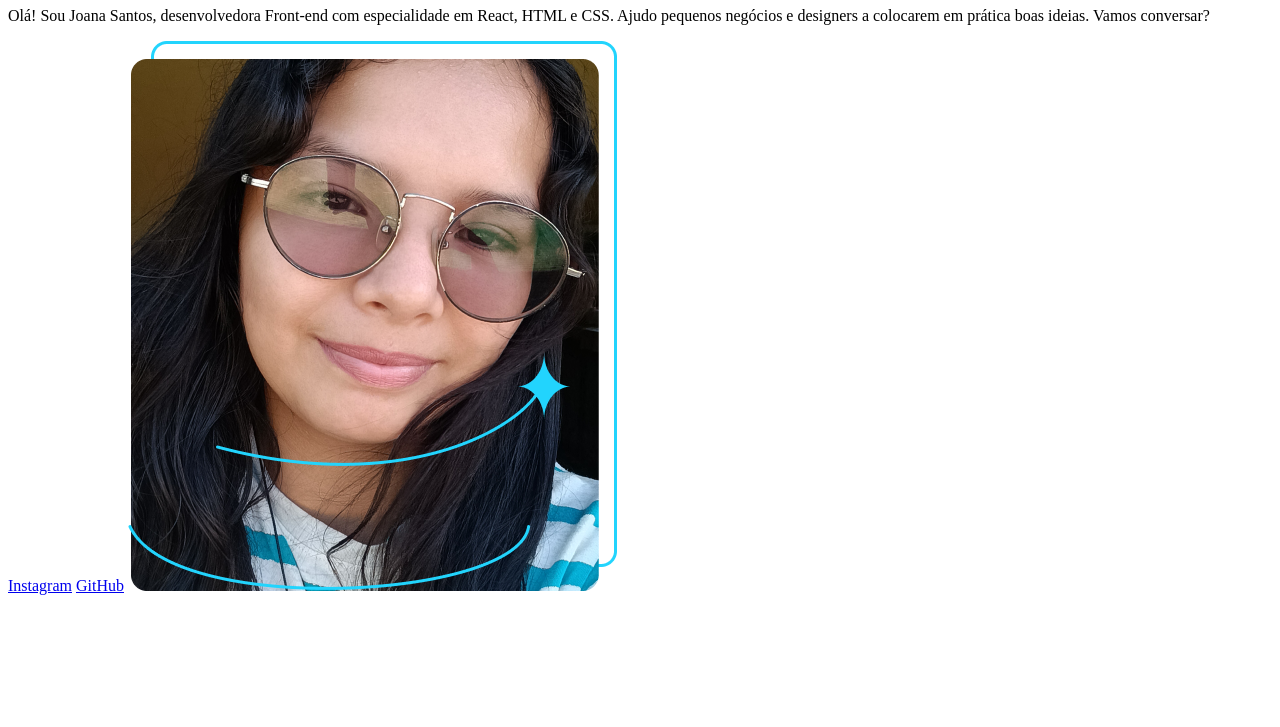
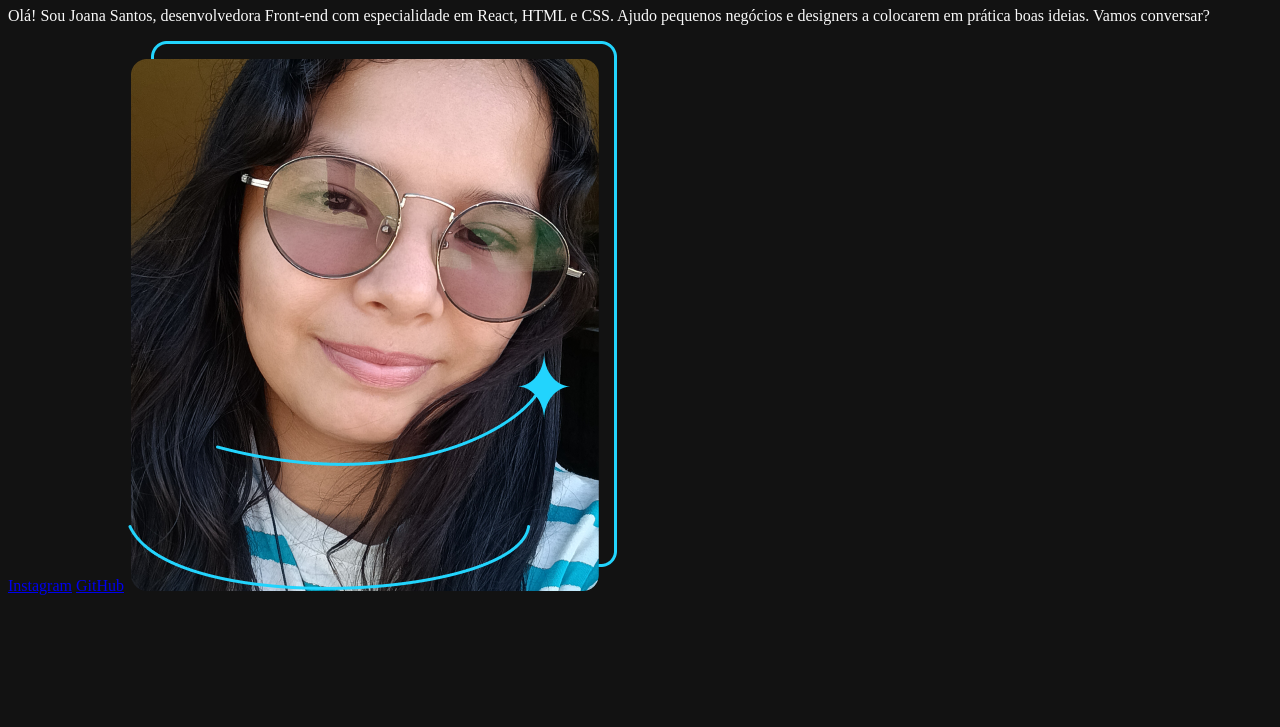
Before and after one commit to linda-brandao/portfolio, a plain HTML site: page index.html in a window 1280 px wide. Shown: the part 73-800 px from the top of the page. Drawn offline with Linux system fonts and the light colour scheme.

Commit message:
styling background and text colors

```diff
--- /dev/null
+++ b/estilos/style.css
@@ -0,0 +1,4 @@
+body {
+    background-color:#121212;
+    color:#FAFAFA;
+}
--- a/index.html
+++ b/index.html
@@ -4,6 +4,7 @@
         <meta charset="UTF-8">
         <meta http-equiv="X-UA-Compatible" content="IE=edge">
         <meta name="viewport" content="width=device-width, initial-scale=1.0">
+        <link rel="stylesheet" href="estilos/style.css">
         <title>Portfólio</title>
     </head>
     <body>
```
